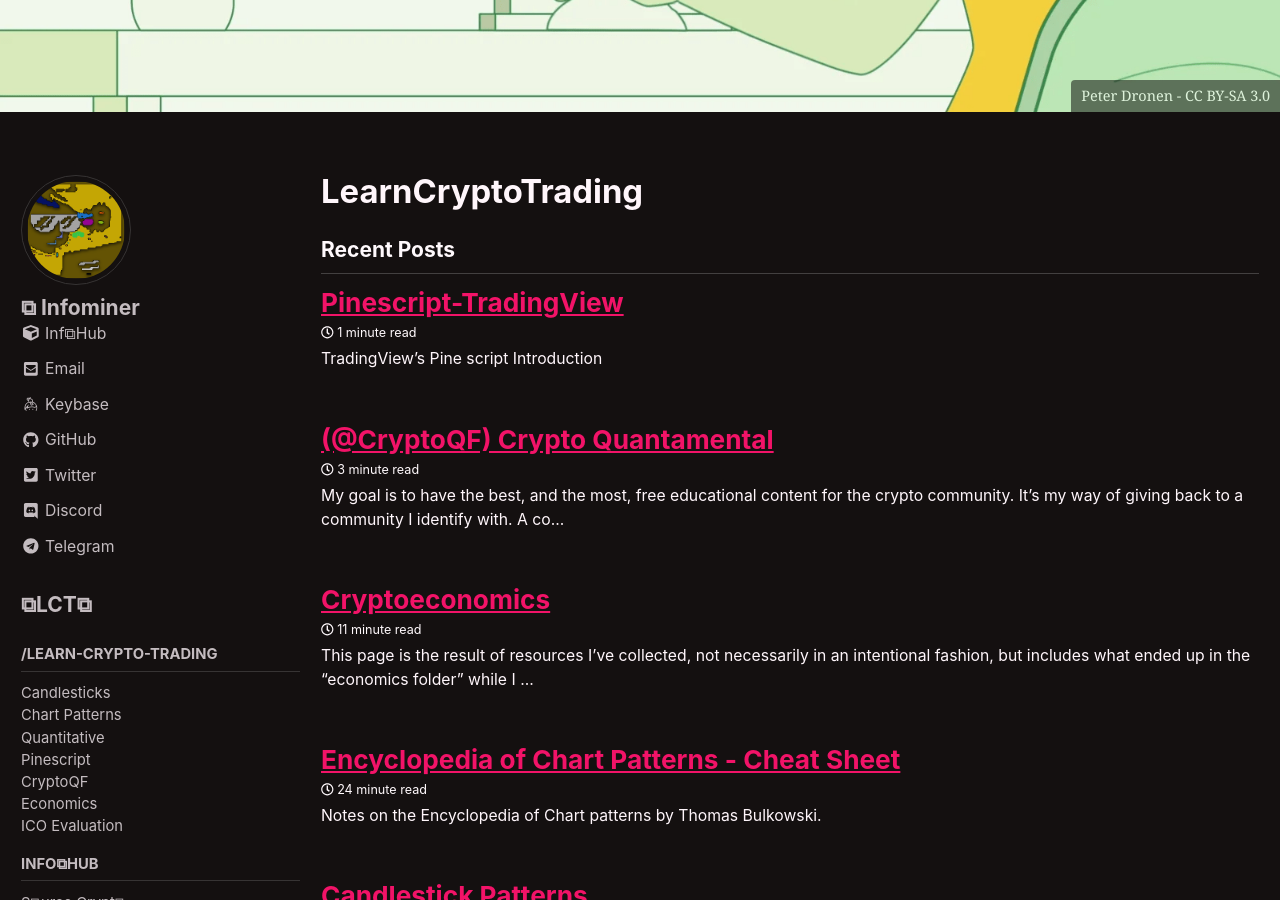
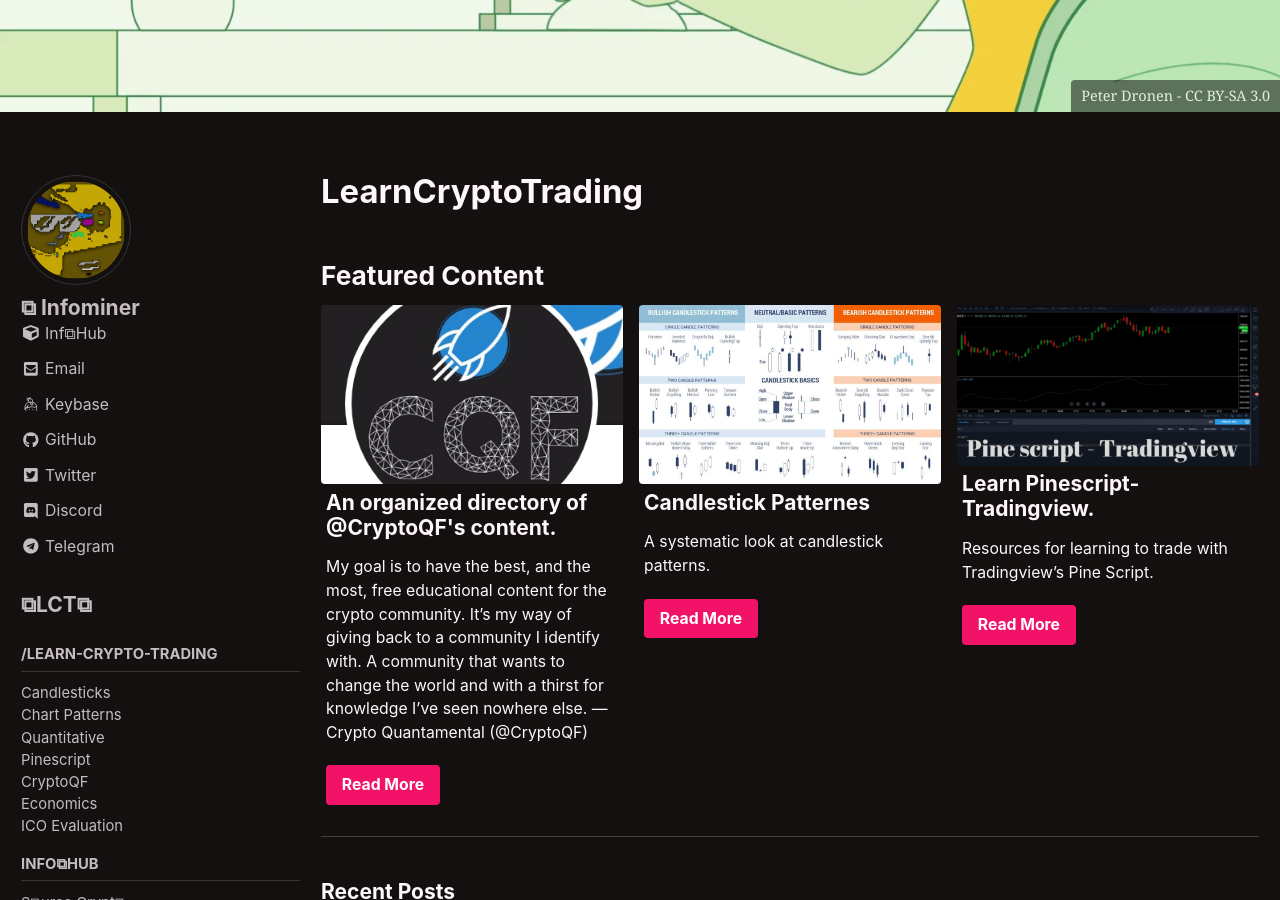
Before and after one commit to learn-crypto-trading/learn-crypto-trading.github.io, a Jekyll site: the page built from index.html, in a window 1280 px wide and 900 px high, scrolled down 579 px. Built offline with Jekyll 4.4.1, drawn with Linux system fonts in a browser that asks for light colours; cached includes are drawn as plain includes; the list of posts is cut into pages by our own code.

Commit message:
add feature row

```diff
--- a/_layouts/home.html
+++ b/_layouts/home.html
@@ -2,9 +2,13 @@
 layout: archive
 ---
 
+<h2>Featured Content</h2>
+
+{% include feature_row id="feature_row" %}
+
 {{ content }}
 
-<h3 class="archive__subtitle">{{ site.data.ui-text[site.locale].recent_posts | default: "Recent Posts" }}</h3>
+<h2 class="archive__subtitle">{{ site.data.ui-text[site.locale].recent_posts | default: "Recent Posts" }}</h2>
 
 {% for post in paginator.posts %}
   {% include archive-single.html %}
--- a/index.html
+++ b/index.html
@@ -14,24 +14,24 @@ sidebar:
 author_profile: true
 feature_row:
   - image_path: /assets/img/cryptoqf-thumb.png
-    alt: "(@CryptoQF) Crypto Quantamental"
+    alt: "Crypto Quantamental"
     title: "An organized directory of @CryptoQF's content."
     excerpt: "My goal is to have the best, and the most, free educational content for the crypto community. It’s my way of giving back to a community I identify with. A community that wants to change the world and with a thirst for knowledge I’ve seen nowhere else. &mdash; Crypto Quantamental (@CryptoQF)"
-    url: "https://sourcecrypto.pub/bitcoin-history/smart-contracts/"
+    url: "/cryptoqf/"
     btn_label: "Read More"
     btn_class: "btn--primary"
-  - image_path: "https://decentralized-id.com/images/decentralized-identity-github-repositories.png"
-    alt: "Open Source Identity Solutions"
-    title: "SSI-DID Github Repositories"
-    excerpt: "A start at listing all DID-SSI related GitHub Repositories."
-    url: "http://decentralized-id.com/identity-github/"
+  - image_path: /assets/img/Candlestick-Patterns-Cheat-Sheet.jpg
+    alt: "Candlestick Patterns Cheat Sheet"
+    title: "Candlestick Patternes"
+    excerpt: "A systematic look at candlestick patterns."
+    url: "/candlesticks/"
     btn_label: "Read More"
     btn_class: "btn--primary"
-  - image_path: "https://web-work.tools/images/github-pages.jpeg"
-    alt: "GHPages Starter Pack"
-    title: "GitHub Pages Starter Pack"
-    excerpt: "Publishing a Website via GitHub pages is free, and easy. Everything you need to get going in one place + extended resources."
-    url: "https://web-work.tools/github-pages-starter-pack/"
+  - image_path: "https://learncryptotrading.co/assets/img/pinescript-thumb.png"
+    alt: "learn pinescript tradingview"
+    title: "Learn Pinescript-Tradingview."
+    excerpt: "Resources for learning to trade with Tradingview's Pine Script."
+    url: "/pinescript/"
     btn_label: "Read More"
     btn_class: "btn--primary"
 feature_row2:
```
Also changed, not shown: _posts/2019-01-30-candlesticks.md (+1 -1 lines), _posts/2019-02-08-pinescript.md (+2 -4 lines), assets/img/cryptoqf-thumb.png, assets/img/pinescript-thumb.png (added).
